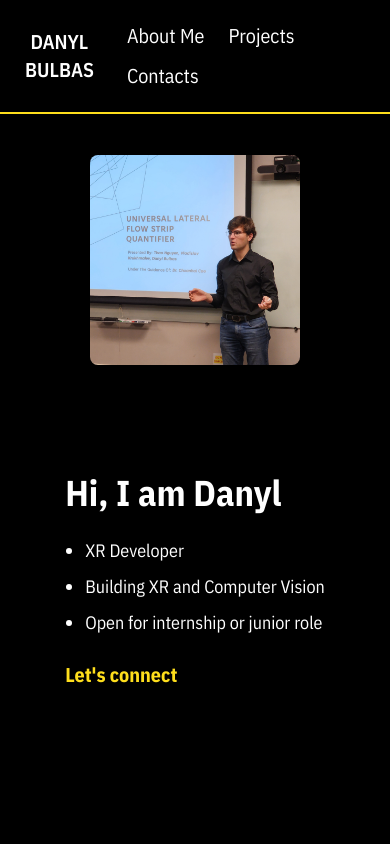
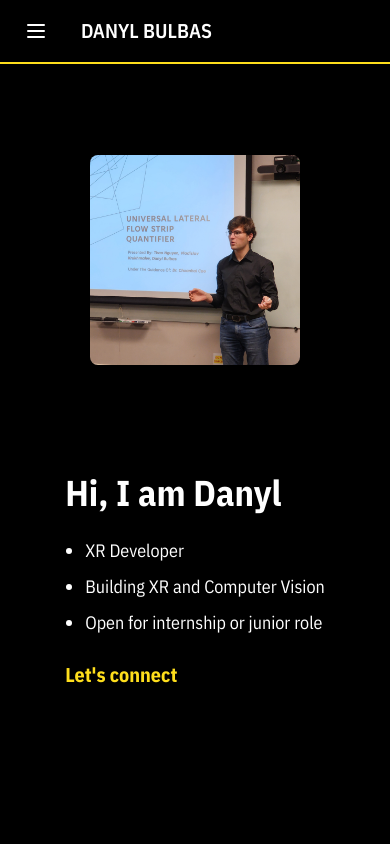
Before and after one commit to BulbasDanil/portfolio, a website built with Vite: page index.html in a window 390 px wide. Shown: the top 844 px of the page. Built offline with nearby package versions, Linux system fonts and the light colour scheme.

Commit message:
feat(navbar): add mobile layout

```diff
--- a/index.html
+++ b/index.html
@@ -27,16 +27,35 @@
 
 <body>
   <header>
-    <nav class="navbar fixed top-0 left-0 w-full z-50 bg-base-100/90 backdrop-blur shadow-sm border-b-2 border-warning">
-      <div class="flex-1">
-        <a class="btn btn-ghost text-xl">DANYL BULBAS</a>
+    <nav
+      class="navbar fixed top-0 left-0 w-full z-50 bg-base-100/90 backdrop-blur shadow-sm border-b-2 border-warning px-4">
+      <!-- mobile dropdown -->
+      <div class="navbar-start lg:hidden">
+        <div class="dropdown">
+          <label tabindex="0" class="btn btn-ghost btn-square">
+            <svg xmlns="http://www.w3.org/2000/svg" class="h-6 w-6" fill="none" viewBox="0 0 24 24"
+              stroke="currentColor">
+              <path stroke-linecap="round" stroke-linejoin="round" stroke-width="2" d="M4 6h16M4 12h16M4 18h16" />
+            </svg>
+          </label>
+          <ul tabindex="0" class="menu menu-compact dropdown-content mt-2 p-2 shadow bg-base-100 rounded-box w-52">
+            <li><a href="#about">About Me</a></li>
+            <li><a href="#projects">Projects</a></li>
+            <li><a href="#contacts">Contacts</a></li>
+          </ul>
+        </div>
+        <a class="btn btn-ghost text-xl ml-2">DANYL BULBAS</a>
       </div>
 
-      <ul class="menu menu-horizontal px-1 text-xl">
-        <li><a href="#about">About Me</a></li>
-        <li><a href="#projects">Projects</a></li>
-        <li><a href="#contacts">Contacts</a></li>
-      </ul>
+      <!-- desktop layout -->
+      <div class="hidden lg:flex w-full items-center justify-between">
+        <a class="btn btn-ghost text-xl">DANYL BULBAS</a>
+        <ul class="menu menu-horizontal px-1 text-xl">
+          <li><a href="#about">About Me</a></li>
+          <li><a href="#projects">Projects</a></li>
+          <li><a href="#contacts">Contacts</a></li>
+        </ul>
+      </div>
     </nav>
   </header>
   <main>
@@ -61,7 +80,8 @@
       </div>
 
       <!-- About me -->
-      <div id="about" class="divider divider-warning divider-center bg-base-100 rounded-lg p-6 text-5xl my-15">
+      <div id="about" class="mb-10"></div>
+      <div class="divider divider-warning divider-center bg-base-100 rounded-lg p-6 text-5xl my-15">
         About me
       </div>
       <div>
@@ -99,7 +119,8 @@
       </div>
 
       <!-- Projects -->
-      <div id="projects" class="divider divider-warning divider-center bg-base-100 rounded-lg p-6 text-5xl my-15">
+      <div id="projects" class="mb-10"></div>
+      <div class="divider divider-warning divider-center bg-base-100 rounded-lg p-6 text-5xl my-15">
         Projects
       </div>
 
@@ -412,7 +433,8 @@
       </div>
 
       <!-- Contacts -->
-      <div id="contacts" class="divider divider-warning divider-center bg-base-100 rounded-lg p-6 text-5xl mt-15 mb-5">
+      <div id="contacts"></div>
+      <div class="divider divider-warning divider-center bg-base-100 rounded-lg p-6 text-5xl mt-15 mb-5">
         Contacts
       </div>
       <div class="mb-20">
```
